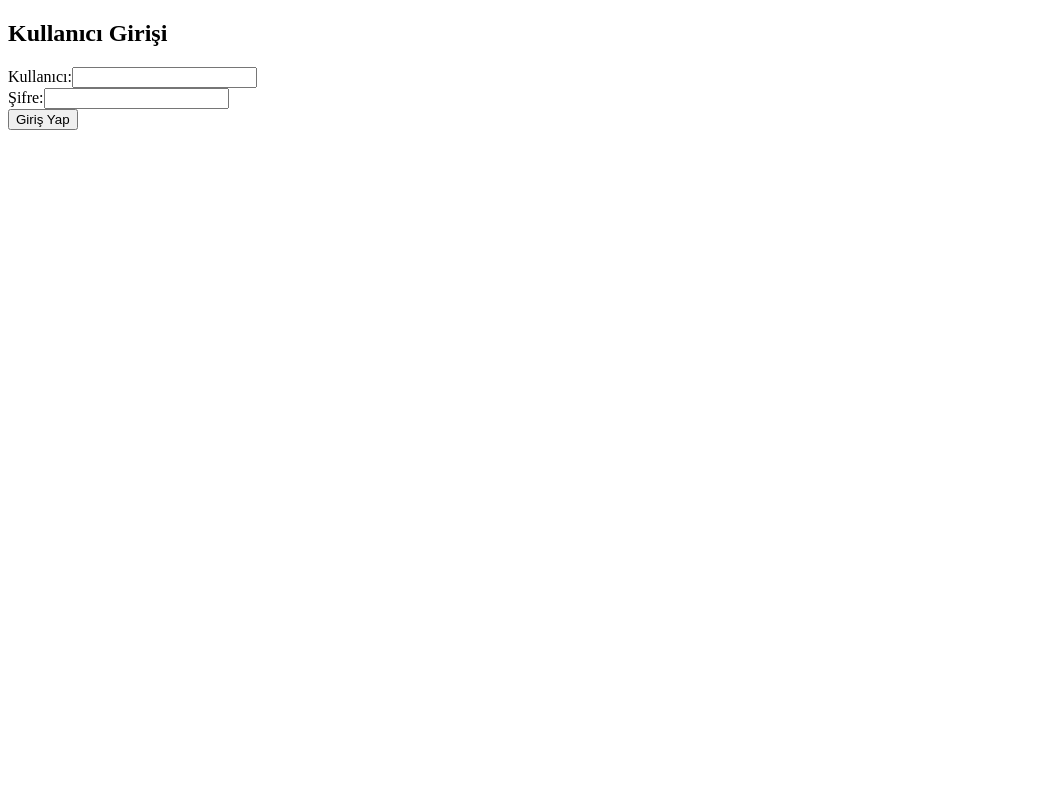
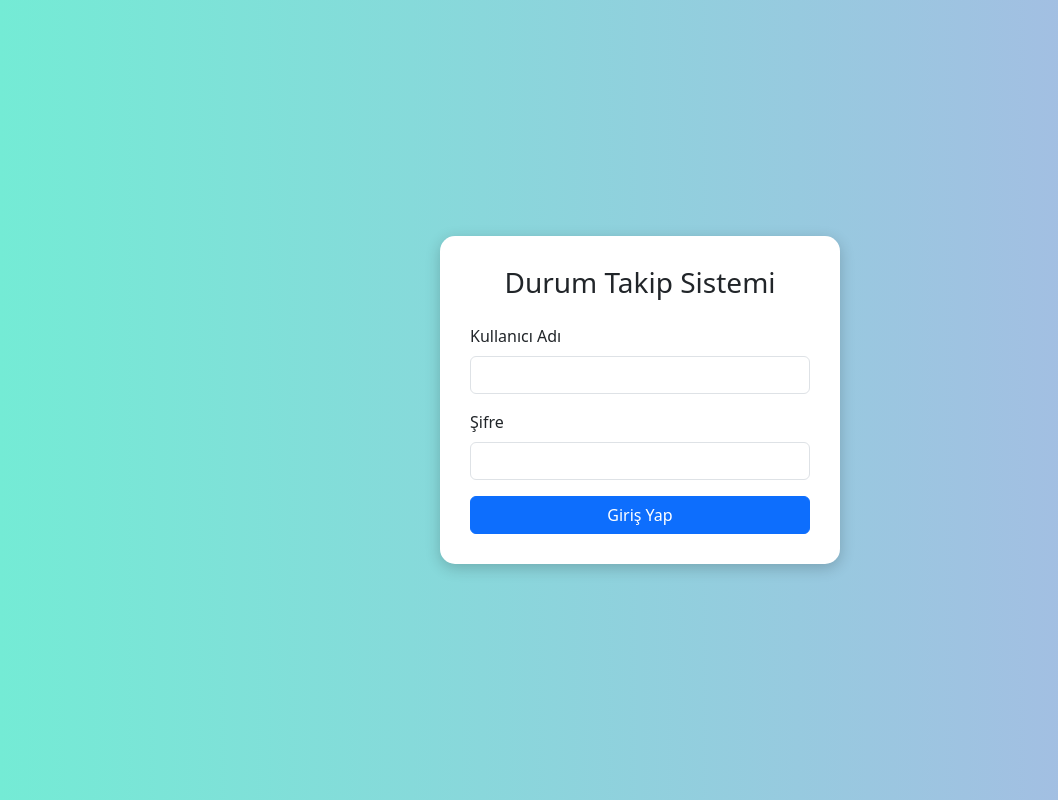
Before and after one commit to Cougarus/Durum-Takip, a Flask app: page /login in a window 1280 px wide. Shown: the whole page, without its empty margins (0-1058 px from the left). Run offline with Flask 3, Linux system fonts and the light colour scheme; data comes from the database, SQL or seed files in the repository.

Commit message:
Add files via upload

```diff
--- a/templates/login.html
+++ b/templates/login.html
@@ -1,17 +1,50 @@
 <!DOCTYPE html>
 <html lang="tr">
-<head><meta charset="UTF-8"><title>Giriş Yap</title></head>
+<head>
+  <meta charset="UTF-8">
+  <title>Giriş Yap</title>
+  <link href="https://cdn.jsdelivr.net/npm/bootstrap@5.3.2/dist/css/bootstrap.min.css" rel="stylesheet">
+  <style>
+    body {
+      background: linear-gradient(to right, #74ebd5, #acb6e5);
+      display: flex;
+      justify-content: center;
+      align-items: center;
+      height: 100vh;
+    }
+    .login-card {
+      background: white;
+      padding: 30px;
+      border-radius: 15px;
+      box-shadow: 0px 4px 15px rgba(0,0,0,0.2);
+      width: 100%;
+      max-width: 400px;
+    }
+  </style>
+</head>
 <body>
-<h2>Kullanıcı Girişi</h2>
+  <div class="login-card">
+    <h3 class="text-center mb-4">Durum Takip Sistemi</h3>
     {% with messages = get_flashed_messages(with_categories=true) %}
       {% for category, message in messages %}
-    <p style="color:{{ 'green' if category=='success' else 'red' }}">{{ message }}</p>
+        <div class="alert alert-{{ category }} alert-dismissible fade show" role="alert">
+          {{ message }}
+          <button type="button" class="btn-close" data-bs-dismiss="alert" aria-label="Close"></button>
+        </div>
       {% endfor %}
     {% endwith %}
     <form method="POST" action="/login">
-    <label>Kullanıcı:</label><input type="text" name="kullanici"><br>
-    <label>Şifre:</label><input type="password" name="sifre"><br>
-    <input type="submit" value="Giriş Yap">
+      <div class="mb-3">
+        <label for="kullanici" class="form-label">Kullanıcı Adı</label>
+        <input type="text" class="form-control" id="kullanici" name="kullanici" required>
+      </div>
+      <div class="mb-3">
+        <label for="sifre" class="form-label">Şifre</label>
+        <input type="password" class="form-control" id="sifre" name="sifre" required>
+      </div>
+      <button type="submit" class="btn btn-primary w-100">Giriş Yap</button>
     </form>
+  </div>
+  <script src="https://cdn.jsdelivr.net/npm/bootstrap@5.3.2/dist/js/bootstrap.bundle.min.js"></script>
 </body>
 </html>
```
Lines whose indentation alone changed are shown as unchanged.
